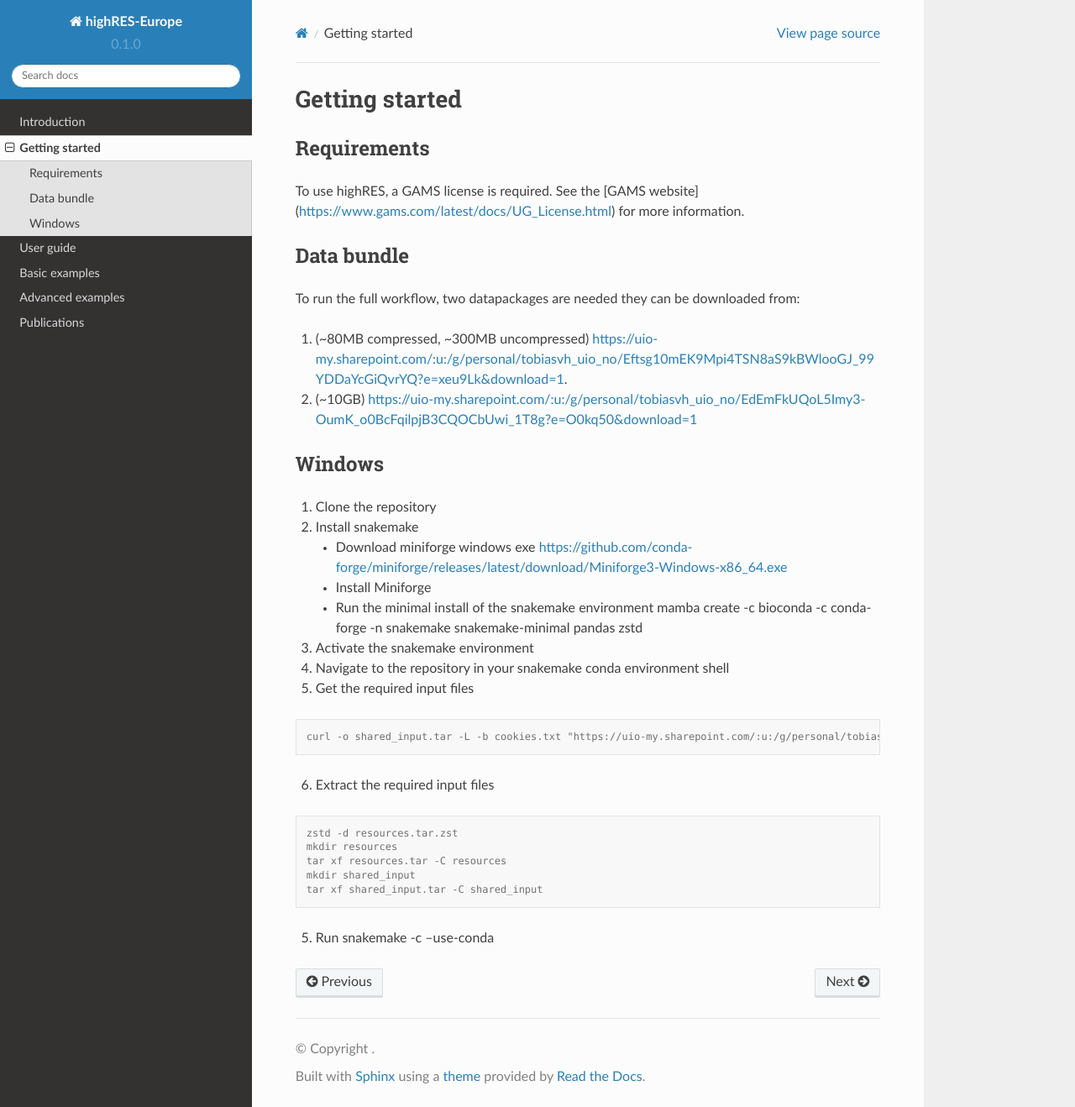
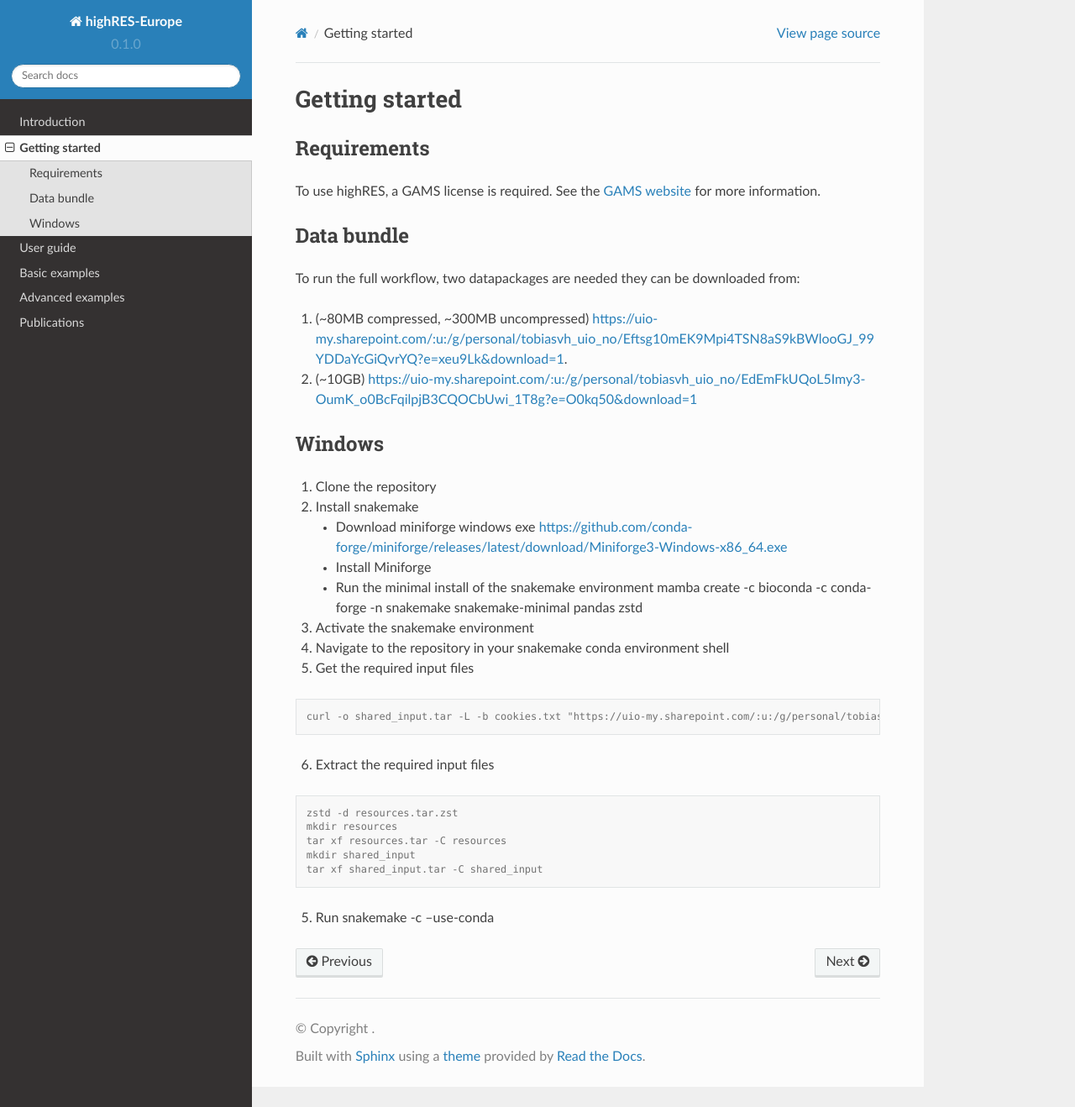
Before and after one commit to highRES-model/highRES-Europe-WF, a Sphinx documentation site: the page built from docs/source/getting_started.rst, in a window 1280 px wide and 1318 px high. Shown: the whole window at 84% size. Built offline with Sphinx 7.4.7 and the Read the Docs theme 2.0.0, drawn with Linux system fonts in a browser that asks for light colours.

Commit message:
doc fixed formatting

```diff
--- a/docs/source/advanced_examples.rst
+++ b/docs/source/advanced_examples.rst
@@ -7,3 +7,7 @@ Advanced examples
 
 Replacing ERA5 with SARAH
 ~~~~~~~~~~~~~~~~~~~~~~~~~~
+
+
+Modelling to generate alternatives (MGA)
+~~~~~~~~~~~~~~~~~~~~~~~~~~~~~~~~~~~~~~~~~
--- a/docs/source/getting_started.rst
+++ b/docs/source/getting_started.rst
@@ -4,7 +4,7 @@ Getting started
 Requirements
 -------------
 
-To use highRES, a GAMS license is required. See the [GAMS website](https://www.gams.com/latest/docs/UG_License.html) for more information.
+To use highRES, a GAMS license is required. See the `GAMS website <https://www.gams.com/latest/docs/UG_License.html>`_ for more information.
 
 Data bundle
 ------------
```
